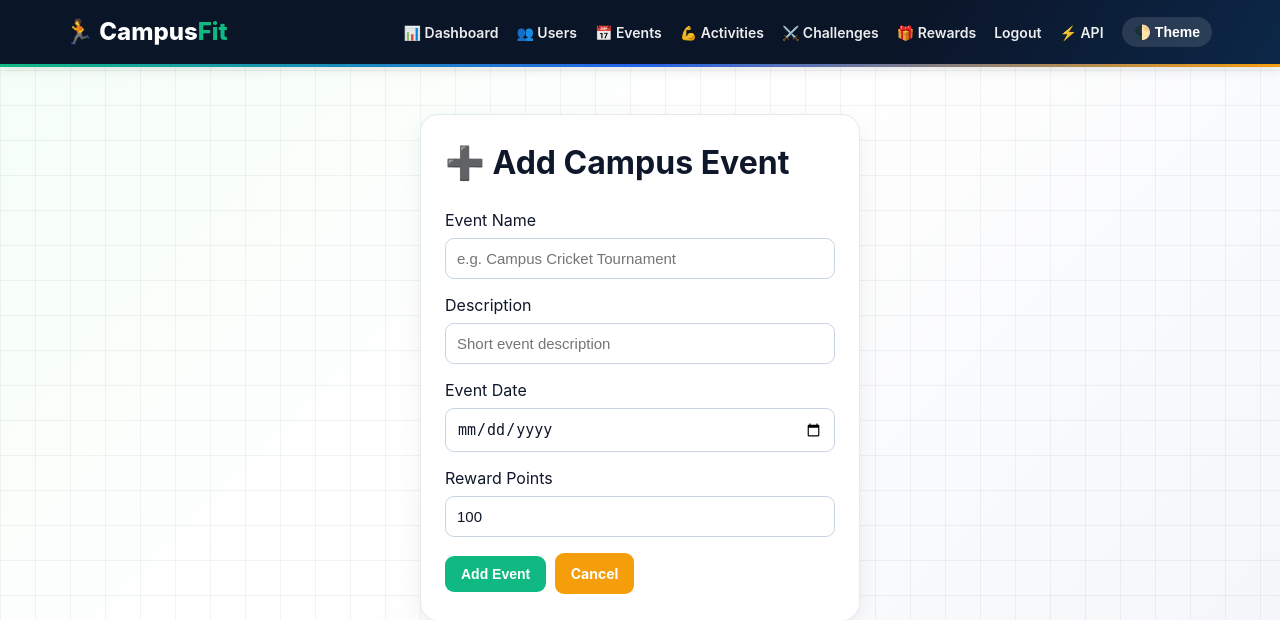
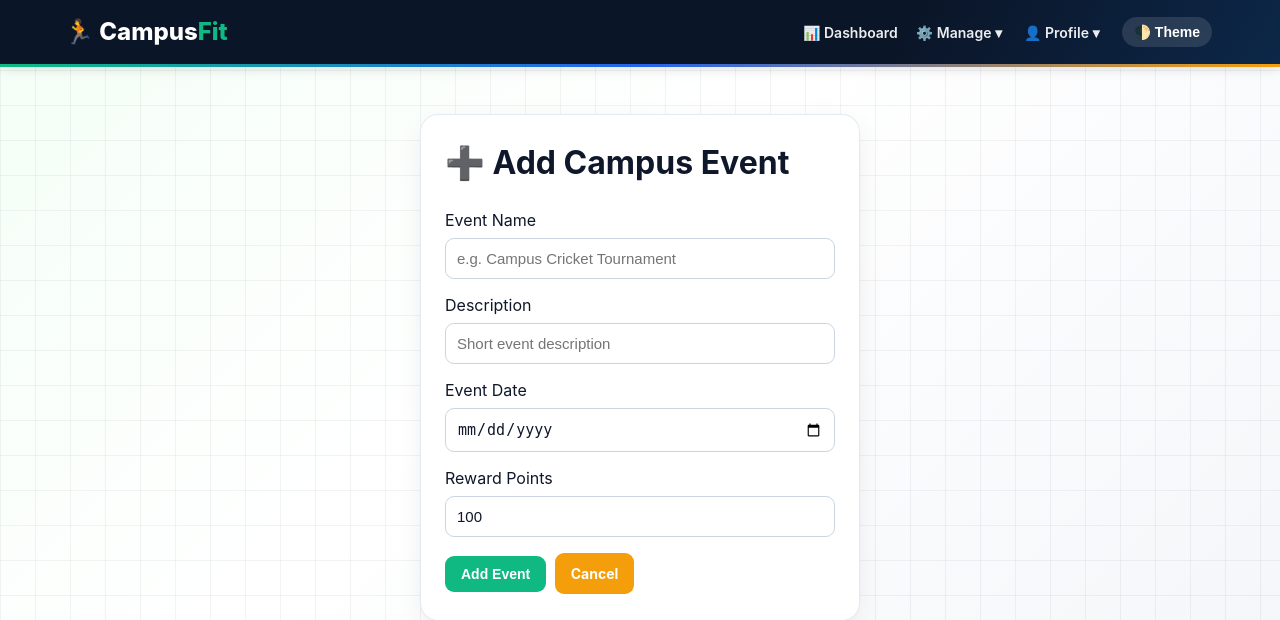
Before and after one commit to Shreyansh3110/campusfit-advance, a Flask app: page /admin/add_event in a window 1280 px wide. Shown: the top 620 px of the page. Run offline with Flask 3, Linux system fonts and the light colour scheme; a user stored in the database is signed in; parts of the project's set-up code (start-up, migrations or seed data) failed here and were passed over; some libraries are stand-ins or nearby versions.

Commit message:
Add files via upload

```diff
--- a/static/style.css
+++ b/static/style.css
@@ -78,6 +78,17 @@ nav::after{content:"";display:block;position:absolute;left:0;right:0;top:100%;he
 .nav-links{display:flex;align-items:center;gap:18px;flex-wrap:wrap}
 nav a.navlink{color:var(--nav-text);text-decoration:none;font-weight:600;font-size:14px;opacity:.92}
 nav a.navlink:hover{opacity:1;text-decoration:underline}
+
+/* Dropdown Menu Styles */
+.dropdown { position: relative; display: inline-block; }
+.dropbtn { background: none; border: none; color: var(--nav-text); font-weight: 600; font-size: 14px; cursor: pointer; opacity: .92; padding: 0; font-family: inherit; }
+.dropbtn:hover { opacity: 1; }
+.dropdown-content { display: none; position: absolute; background-color: var(--card); min-width: 170px; box-shadow: var(--shadow-lg); border-radius: 8px; border: 1px solid var(--border); z-index: 1000; top: 100%; margin-top: 15px; left: -20px; overflow: hidden; backdrop-filter: blur(8px); }
+.dropdown:hover .dropdown-content { display: block; }
+.dropdown-content a { color: var(--text); padding: 12px 16px; text-decoration: none; display: block; font-size: 14px; font-weight: 500; border-bottom: 1px solid var(--grid-line); }
+.dropdown-content a:last-child { border-bottom: none; }
+.dropdown-content a:hover { background-color: var(--blue-glow); color: var(--blue); padding-left: 20px; transition: all 0.2s; }
+
 .theme-toggle{background:rgba(255,255,255,0.12);border:0;color:var(--nav-text);border-radius:20px;padding:7px 12px;cursor:pointer;font-size:14px}
 .hamburger{display:none;background:none;border:0;color:var(--nav-text);font-size:26px;cursor:pointer}
 .container{max-width:1100px;margin:30px auto;padding:0 20px}
--- a/templates/base.html
+++ b/templates/base.html
@@ -15,28 +15,66 @@
   <div class="nav-links">
       {% if session.get('role') == 'student' %}
         <a class="navlink" href="/dashboard">🏠 Home</a>
-      <a class="navlink" href="/activity">💪 Log Manual Activity</a>
-      <a class="navlink" href="/live-workout">📷 AI Live Workout</a>
-      <a class="navlink" href="/leaderboard">🏆 Leaderboard</a>
-      <a class="navlink" href="/events">📅 Events</a>
-      <a class="navlink" href="/teams">👥 Teams</a>
-      <a class="navlink" href="/friends">🧑‍🤝‍🧑 Friends</a>
-      <a class="navlink" href="/challenges">⚔️ Challenges</a>
-      <a class="navlink" href="/rewards">🎁 Rewards</a>
-      <a class="navlink" href="/logout">Logout</a>
+
+        <div class="dropdown">
+          <button class="dropbtn">💪 Workouts ▾</button>
+          <div class="dropdown-content">
+            <a href="/activity">Log Manual Activity</a>
+            <a href="/live-workout">AI Live Workout</a>
+          </div>
+        </div>
+
+        <div class="dropdown">
+          <button class="dropbtn">👥 Social ▾</button>
+          <div class="dropdown-content">
+            <a href="/leaderboard">🏆 Leaderboard</a>
+            <a href="/teams">👥 Teams</a>
+            <a href="/friends">🧑‍🤝‍🧑 Friends</a>
+          </div>
+        </div>
+
+        <div class="dropdown">
+          <button class="dropbtn">⭐ Explore ▾</button>
+          <div class="dropdown-content">
+            <a href="/events">📅 Events</a>
+            <a href="/challenges">⚔️ Challenges</a>
+            <a href="/rewards">🎁 Rewards</a>
+          </div>
+        </div>
+
+        <div class="dropdown">
+          <button class="dropbtn">👤 Profile ▾</button>
+          <div class="dropdown-content">
+            <a href="/api/docs">⚡ API</a>
+            <a href="/logout">Logout</a>
+          </div>
+        </div>
       {% elif session.get('role') == 'admin' %}
         <a class="navlink" href="/admin">📊 Dashboard</a>
-      <a class="navlink" href="/admin/users">👥 Users</a>
-      <a class="navlink" href="/admin/events">📅 Events</a>
-      <a class="navlink" href="/admin/activities">💪 Activities</a>
-      <a class="navlink" href="/admin/challenges">⚔️ Challenges</a>
-      <a class="navlink" href="/admin/rewards">🎁 Rewards</a>
-      <a class="navlink" href="/logout">Logout</a>
+
+        <div class="dropdown">
+          <button class="dropbtn">⚙️ Manage ▾</button>
+          <div class="dropdown-content">
+            <a href="/admin/users">👥 Users</a>
+            <a href="/admin/events">📅 Events</a>
+            <a href="/admin/activities">💪 Activities</a>
+            <a href="/admin/challenges">⚔️ Challenges</a>
+            <a href="/admin/rewards">🎁 Rewards</a>
+          </div>
+        </div>
+
+        <div class="dropdown">
+          <button class="dropbtn">👤 Profile ▾</button>
+          <div class="dropdown-content">
+            <a href="/api/docs">⚡ API</a>
+            <a href="/logout">Logout</a>
+          </div>
+        </div>
       {% else %}
         <a class="navlink" href="/login">Login</a>
         <a class="navlink" href="/register">Register</a>
+        <a class="navlink" href="/api/docs">⚡ API</a>
       {% endif %}
-    <a class="navlink" href="/api/docs">⚡ API</a>
       <button class="theme-toggle" onclick="toggleTheme()">🌓 Theme</button>
   </div>
 </nav>
```
Lines whose indentation alone changed are shown as unchanged.
